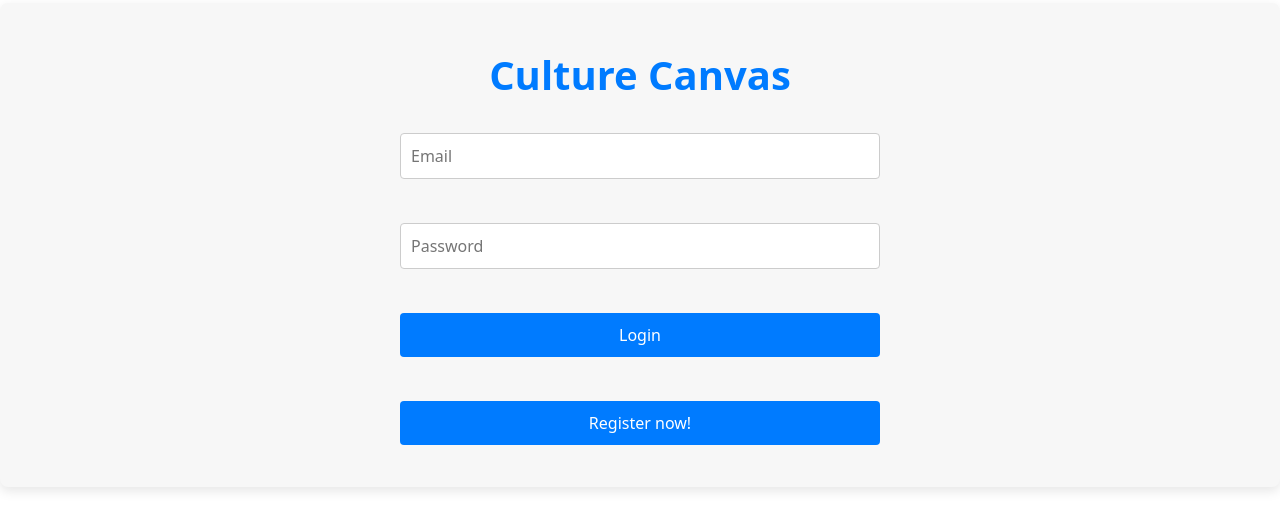
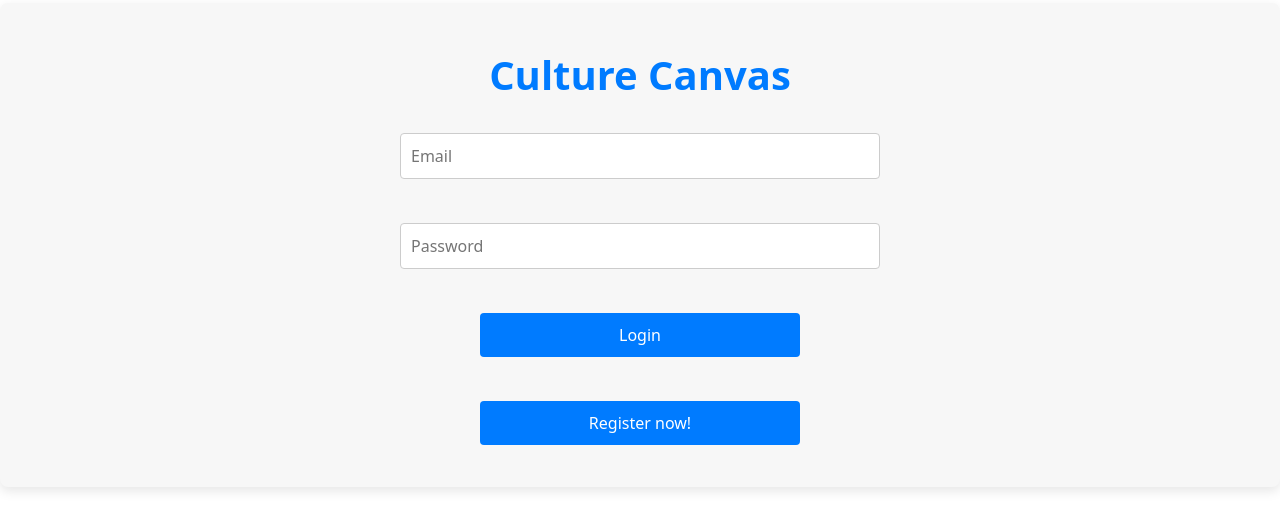
Before and after one commit to F4P1E/Culture-Canvas-COSC2769-Full-Stack-Development, a React (Vite) app in the folder client/: page /login in a window 1280 px wide. Shown: the part 157-686 px from the top of the page. Built offline with nearby package versions, Linux system fonts and the light colour scheme.

Commit message:
More minor style change

```diff
--- a/client/src/components/styles/Login.scss
+++ b/client/src/components/styles/Login.scss
@@ -20,6 +20,8 @@
 		display: flex;
 		flex-direction: column;
 		align-items: center;
+		margin: auto;
+		width: 30rem;
 
 		input {
 			width: 100%;
@@ -42,6 +44,7 @@
 
 		button {
 			width: 100%;
+			max-width: 20rem;
 			padding: 10px;
 			margin: 10px 0;
 			background-color: #007bff;
```
